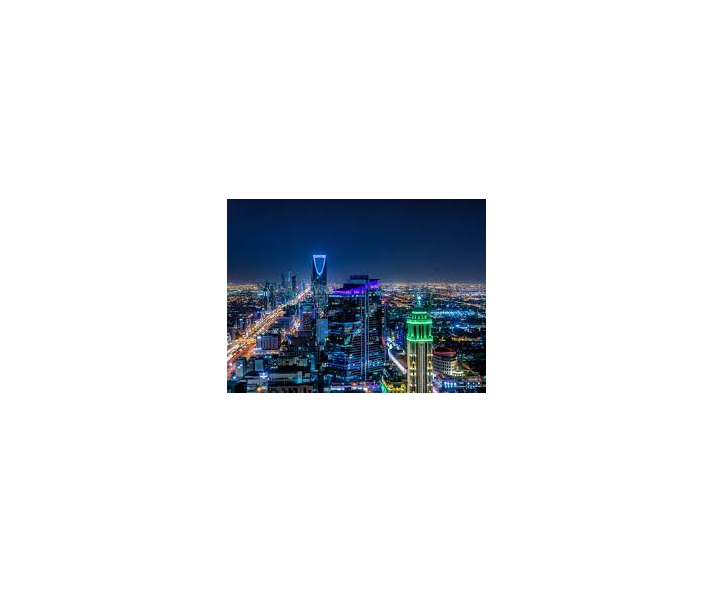
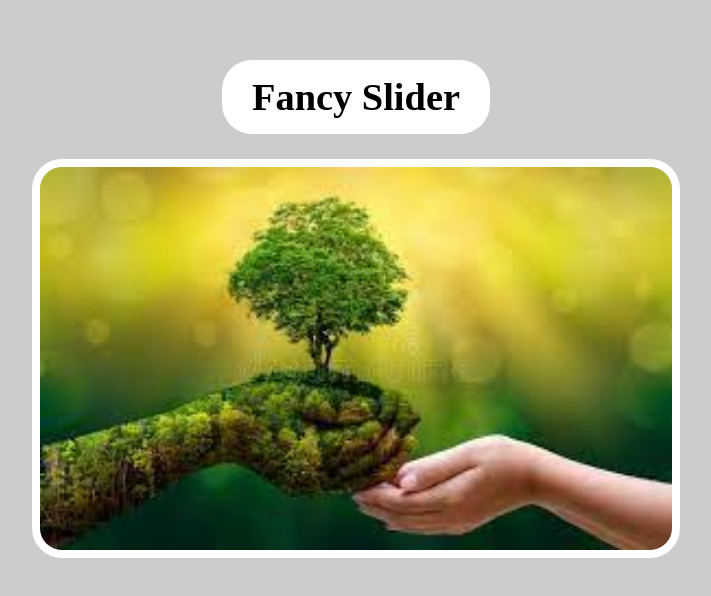
Before and after one commit to kamrandev-rubel/my-slider, a plain HTML site: page index.html in a window 1280 px wide. Shown: the part 112-708 px from the top of the page, without its empty margins (284-995 px from the left). Drawn offline with Linux system fonts and the light colour scheme.

Commit message:
added style

```diff
--- a/app.js
+++ b/app.js
@@ -19,4 +19,4 @@ setInterval(() => {
     const imgURL = img[imgIndex];
     sliderImg.setAttribute('src', imgURL)
     imgIndex++
-}, 1000)
+}, 1500)
--- a/index.html
+++ b/index.html
@@ -5,9 +5,34 @@
     <meta http-equiv="X-UA-Compatible" content="IE=edge">
     <meta name="viewport" content="width=device-width, initial-scale=1.0">
     <title>My Slider</title>
+    <style>
+        body{
+            background-color: rgb(204, 204, 204);
+        }
+        .container h1{
+            background-color: #fff;
+            padding: 15px 30px;
+            border-radius: 30px;
+            font-size: 3vw;
+        }
+        .container{
+            display: flex;
+            justify-content: center;
+            align-items: center;
+            flex-direction: column;
+            height: 100vh;
+        }
+        .container img{
+            width: 50%;
+            border: 8px solid #fff;
+            border-radius: 30px;
+            object-fit: cover;
+        }
+    </style>
 </head>
 <body>
-    <div style="display: flex;justify-content: center;align-items: center; height: 100vh;" >
+    <div class="container">
+        <h1>Fancy Slider</h1>
         <img id="slider-img" src="images/download-1.jpeg" alt="">
     </div>
 
```
